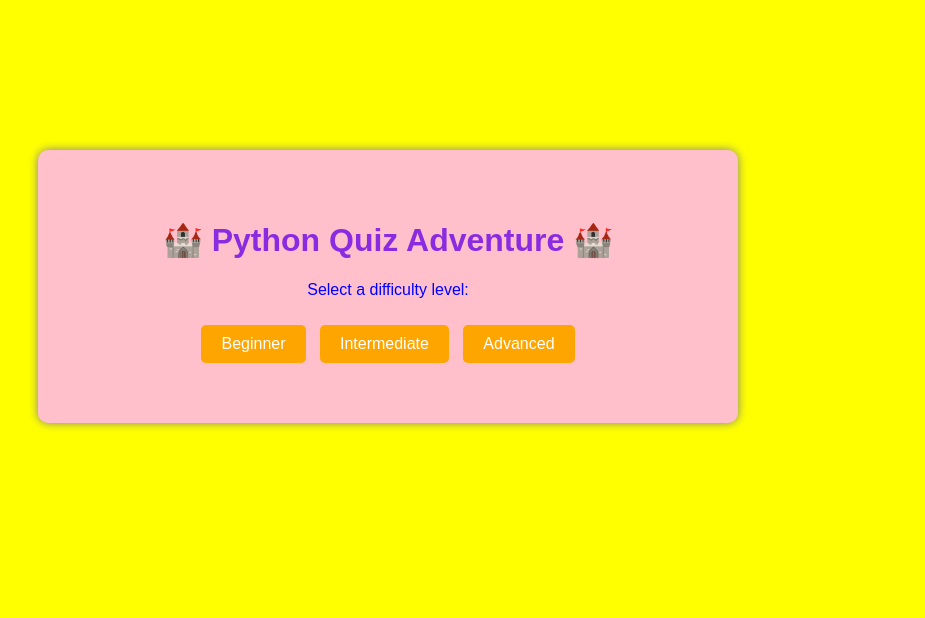
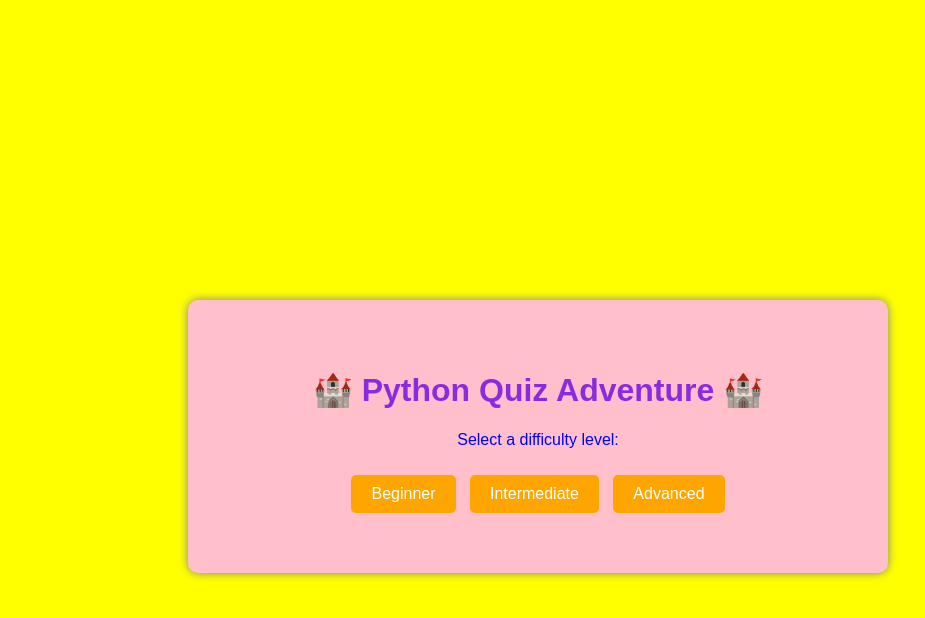
Before and after one commit to tosinchukwu/practquiz, a plain HTML site: page index.html in a window 1280 px wide. Shown: the whole page, without its empty margins (120-1045 px from the left). Drawn offline with Linux system fonts and the light colour scheme.

Commit message:
Update style.css

```diff
--- a/style.css
+++ b/style.css
@@ -20,7 +20,7 @@ h1 {
 .container {
     width: 80%;
     max-width: 600px;
-    margin: 150px;
+    margin: 300px;
     padding: 50px;
     background: #FFC0CB;
     box-shadow: 0px 0px 10px gray;
```
